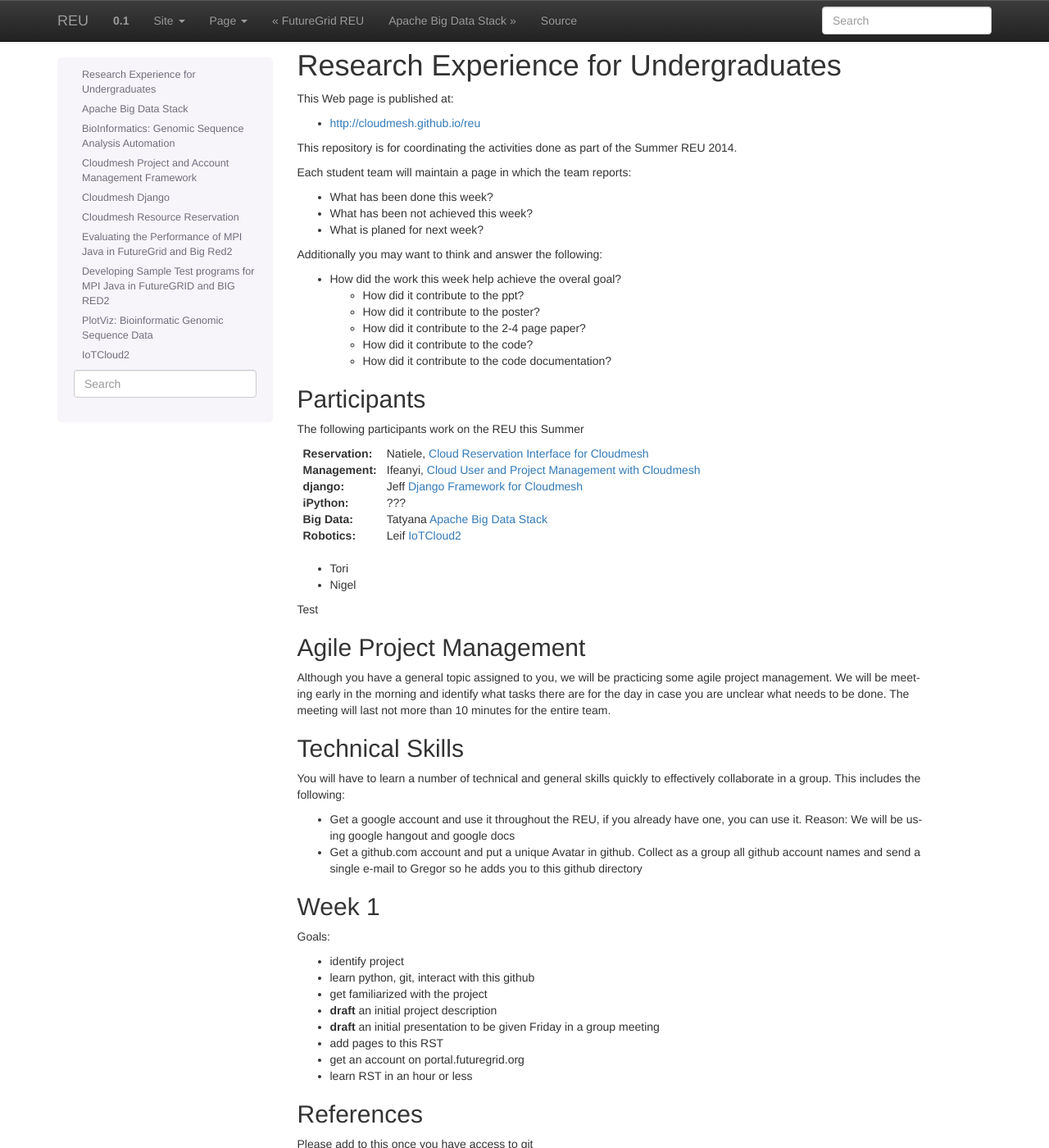
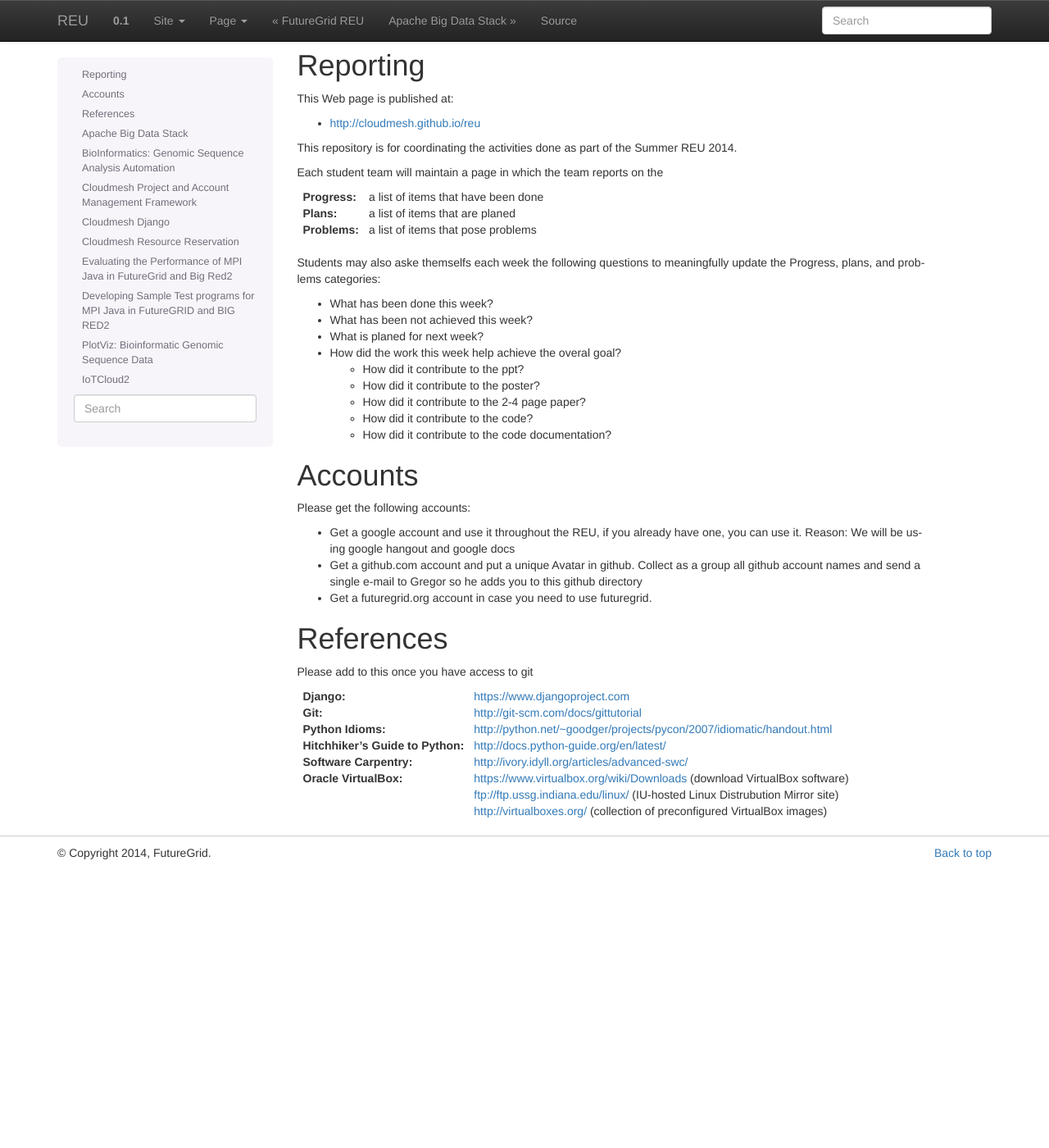
Before and after one commit to cloudmesh-project/reu-2014, a Sphinx documentation site: the page built from doc/source/README.rst, in a window 1280 px wide and 1400 px high. Shown: the whole window at 82% size. Built offline with Sphinx 7.4.7, drawn with Linux system fonts in a browser that asks for light colours; some of the changed text lies outside the part shown.

Commit message:
simplify the introdcustion

```diff
--- a/doc/source/README.rst
+++ b/doc/source/README.rst
@@ -1,6 +1,6 @@
 
 
-Research Experience for Undergraduates
+Reporting
 ======================================================================
 
 This Web page is published at:
@@ -10,14 +10,24 @@ This Web page is published at:
 This repository is for coordinating the activities done as part of the
 Summer REU 2014.
 
-Each student team will maintain a page in which the team reports:
+Each student team will maintain a page in which the team reports on
+the
+
+:Progress:
+   a list of items that have been done
+
+:Plans:
+   a list of items that are planed
+
+:Problems:
+   a list of items that pose problems
+
+Students may also aske themselfs each week the following questions to
+meaningfully update the Progress, plans, and problems categories:
 
 * What has been done this week?
 * What has been not achieved this week?
 * What is planed for next week?
-
-Additionally you may want to think and answer the following:
-
 * How did the work this week help achieve the overal goal?
 
   * How did it contribute to the ppt?
@@ -26,51 +36,11 @@ Additionally you may want to think and answer the following:
   * How did it contribute to the code?
   * How did it contribute to the code documentation?
 
-Participants
-----------------------------------------------------------------------
 
-The following participants work on the REU this Summer
+Accounts
+======================================================================
 
-
-:Reservation:
-   Natiele, `Cloud Reservation Interface for Cloudmesh <projects/reservation.rst>`_
-
-:Management:
-   Ifeanyi, `Cloud User and Project Management with Cloudmesh <projects/accounts.rst>`_
-
-:django:
-   Jeff `Django Framework for  Cloudmesh <projects/django.rst>`_
-
-:iPython:
-   ???
-
-:Big Data:
-   Tatyana `Apache Big Data Stack <projects/bigdata.rst>`_
-
-:Robotics:
-   Leif `IoTCloud2 <projects/robotics.rst>`_
-
-* Tori
-* Nigel
-
-
-Test
-
-Agile Project Management
-----------------------------------------------------------------------
-
-Although you have a general topic assigned to you, we will be
-practicing some agile project management. We will be meeting early in
-the morning and identify what tasks there are for the day in case you
-are unclear what needs to be done. The meeting will last not more than
-10 minutes for the entire team.
-
-Technical Skills
-----------------------------------------------------------------------
-
-You will have to learn a number of technical and general skills
-quickly to effectively collaborate in a group. This includes the
-following:
+Please get the following accounts:
 
 * Get a google account and use it throughout the REU, if you already
   have one, you can use it. Reason: We will be using google hangout
@@ -80,22 +50,11 @@ following:
   as a group all github account names and send a single e-mail to
   Gregor so he adds you to this github directory
 
-Week 1
-----------------------------------------------------------------------
+* Get a futuregrid.org account in case you need to use futuregrid.
 
-Goals:
-
-* identify project
-* learn python, git, interact with this github
-* get familiarized with the project
-* **draft** an initial project description
-* **draft** an initial presentation to be given Friday in a group meeting
-* add pages to this RST
-* get an account on portal.futuregrid.org
-* learn RST in an hour or less
 
 References
-----------------------------------------------------------------------
+======================================================================
 
 Please add to this once you have access to git
 
@@ -120,20 +79,3 @@ Please add to this once you have access to git
    ftp://ftp.ussg.indiana.edu/linux/ (IU-hosted Linux Distrubution Mirror site)
 
    http://virtualboxes.org/ (collection of preconfigured VirtualBox images)
-
-Python
-----------------------------------------------------------------------
-
-We use
-
-* pip
-* virtualenv
-* pep8
-* Celery
-
-We are working with you together on a simple python tutorial that is
-maintained here:
-
-* https://github.com/cloudmesh/introduction_to_python
-
-It would be good if you can contribute to the tutorial.
```
